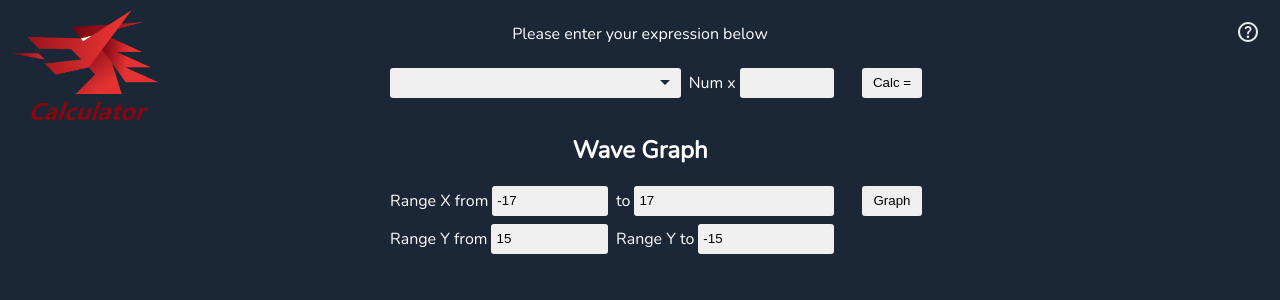
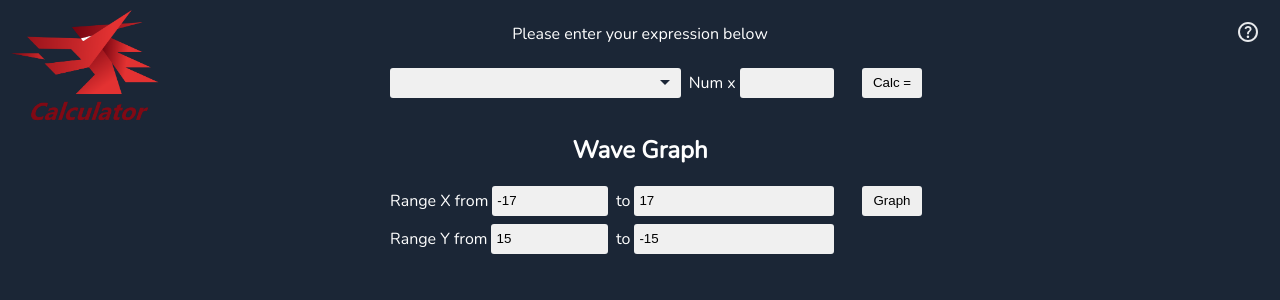
Before and after one commit to ArturDV-main/Smart-Calc-3.0-Desktop-Go, a React (Vite) app in the folder frontend/: page / in a window 1280 px wide. Shown: the top 300 px of the page. Built offline with nearby package versions, Linux system fonts and the light colour scheme.

Commit message:
lil fix front

```diff
--- a/frontend/src/App.tsx
+++ b/frontend/src/App.tsx
@@ -152,7 +152,7 @@ export const App: React.FC = () => {
                             <input id="xval" className="inputx" ref={a_yInputRef} max="1000000" min="-1000000" type="number" onKeyDown={handleInput} defaultValue={15}/>
                         </label>
                         <label>
-                            <span>Range Y to </span>
+                            <span> to </span>
                             <input id="xval" className="inputx" ref={b_yInputRef} max="1000000" min="-1000000" type="number" onKeyDown={handleInput} defaultValue={-15}/>
                         </label>
                     </div>
```
